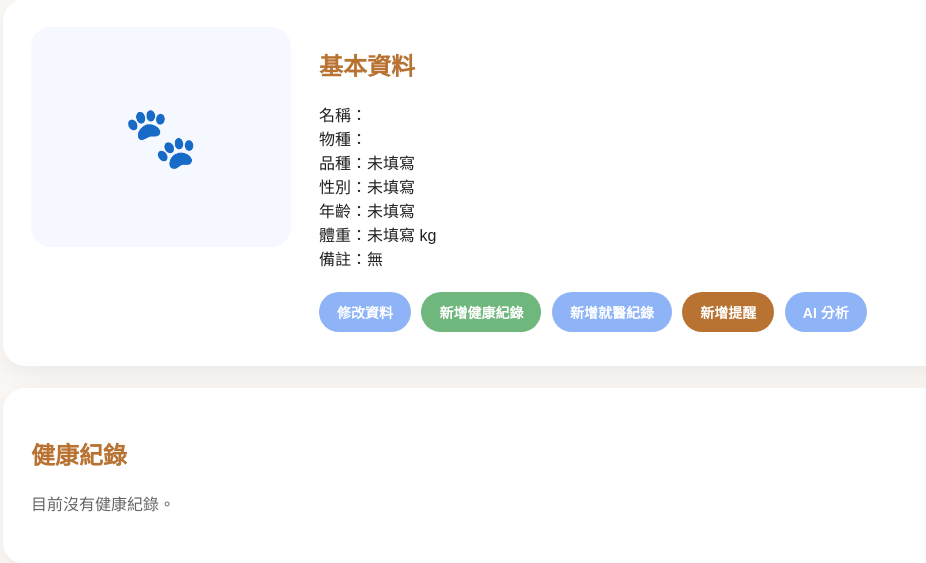
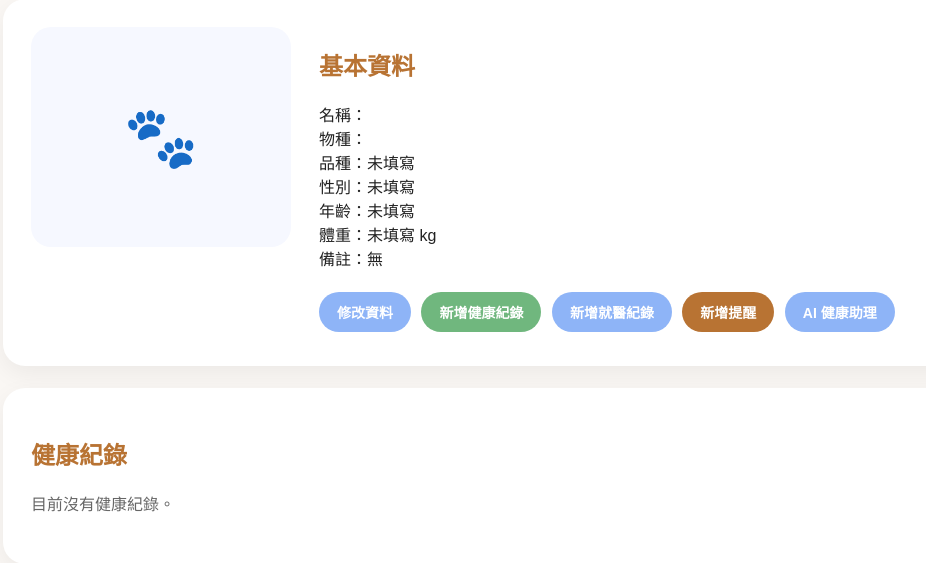
Before and after one commit to carol651104/PetCareAI, a Python web app: template templates/pet_detail.html in a window 1280 px wide. Shown: the part 155-718 px from the top of the page, without its empty margins (77-1003 px from the left). Run offline with Jinja, Linux system fonts and the light colour scheme; the template is opened without the code that fills it, so the values that code supplies are empty.

Commit message:
Update pet_detail.html

```diff
--- a/templates/pet_detail.html
+++ b/templates/pet_detail.html
@@ -33,7 +33,7 @@
             <a class="btn btn-green" href="/pets/{{ pet.id }}/health/add">新增健康紀錄</a>
             <a class="btn" href="/pets/{{ pet.id }}/medical/add">新增就醫紀錄</a>
             <a class="btn btn-brown" href="/pets/{{ pet.id }}/reminder/add">新增提醒</a>
-            <a class="btn" href="/">AI 分析</a>
+            <a class="btn" href="/ai-assistant">AI 健康助理</a>
         </div>
     </div>
 </div>
```
